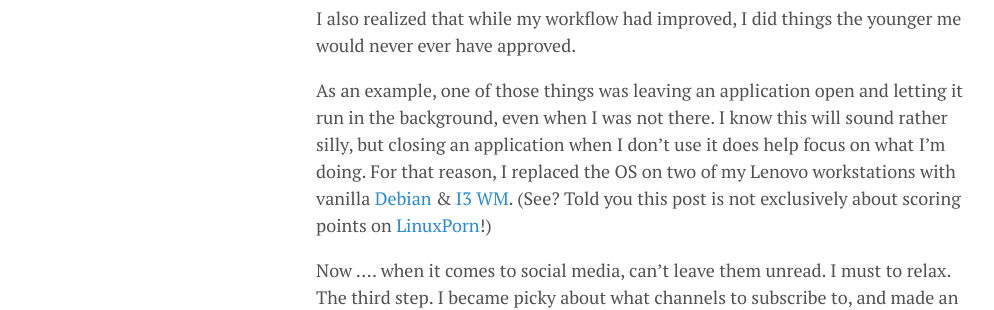
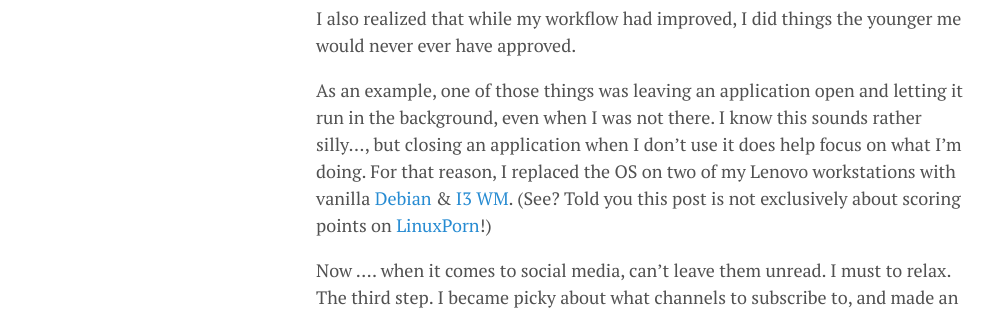
Before and after one commit to lgeurts/lgeurts.github.io, a Jekyll site: the page built from _posts/2021-11-09-why-i-decided-to-limit-my-social-presence.md, in a window 1280 px wide and 900 px high, scrolled down 940 px. Shown: the part 182-492 px from the top of the window, without its empty margins (0-994 px from the left). Built offline with Jekyll 4.4.1, drawn with Linux system fonts in a browser that asks for light colours; nearby versions of some CDN libraries; comment, search, counter and statistics services are not loaded.

Commit message:
Update 2021-11-09-why-i-decided-to-limit-my-social-presence.md

```diff
--- a/_posts/2021-11-09-why-i-decided-to-limit-my-social-presence.md
+++ b/_posts/2021-11-09-why-i-decided-to-limit-my-social-presence.md
@@ -24,7 +24,7 @@ Anyways, this was a big step in **de-cluttering** my life and it has made some h
 
 I also realized that while my workflow had improved, I did things the younger me would never ever have approved.
 
-As an example, one of those things was leaving an application open and letting it run in the background, even when I was not there. I know this will sound rather silly, but closing an application when I don’t use it does help focus on what I’m doing. For that reason, I replaced the OS on two of my Lenovo workstations with vanilla [Debian](https://www.debian.org/) & [I3 WM](https://i3wm.org/). (See? Told you this post is not exclusively about scoring points on [LinuxPorn](https://www.reddit.com/r/LinuxPorn/)!)
+As an example, one of those things was leaving an application open and letting it run in the background, even when I was not there. I know this sounds rather silly..., but closing an application when I don’t use it does help focus on what I’m doing. For that reason, I replaced the OS on two of my Lenovo workstations with vanilla [Debian](https://www.debian.org/) & [I3 WM](https://i3wm.org/). (See? Told you this post is not exclusively about scoring points on [LinuxPorn](https://www.reddit.com/r/LinuxPorn/)!)
 
 Now .... when it comes to social media, can’t leave them unread. I must to relax.
 The third step. I became picky about what channels to subscribe to, and made an agreement that at a certain time in the evening I'd stop, no matter how much my desire to keep hanging on (if I don't I have to take her out to a fancy diner). After some time I found the everlasting craving for more was gone, and I truly enjoyed the nothingness, loved all that time I now had on my hands more than anything.
```
